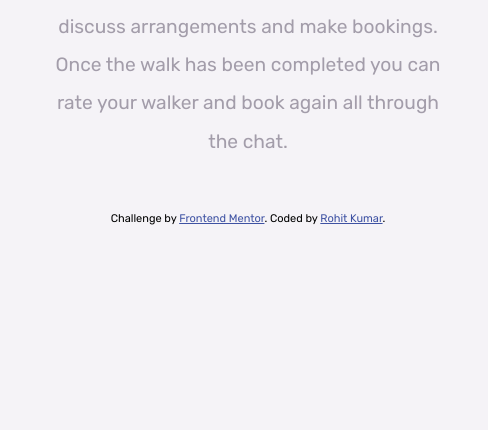
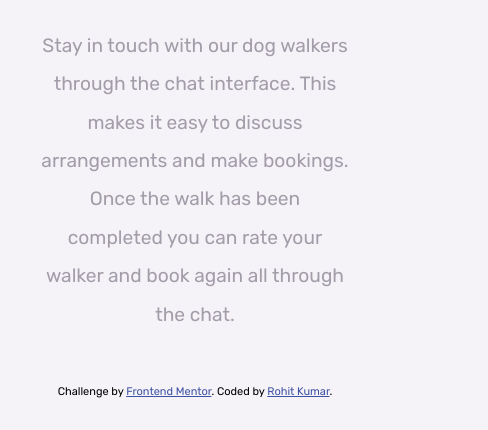
Before and after one commit to rohits673/Chat-app-CSS-illustration, a plain HTML site: page index.html in a window 390 px wide. Shown: the part 869-1299 px from the top of the page, 488 px wide, since content can reach past the window. Before the commit the page ends 1126 px from the top, so only its background shows below. Drawn offline with Linux system fonts and the light colour scheme.

Commit message:
Update app.css
Mobile device horizontal overflow fixed!

```diff
--- a/app.css
+++ b/app.css
@@ -209,7 +209,8 @@ body {
   font-size: 1rem;
   color: hsl(270, 7%, 64%);
   height: 100%;
-  width: 30rem;
+  width: 100%;
+  max-width: 30rem;
 }
 .content-right h1 {
   font-size: 3rem;
```
